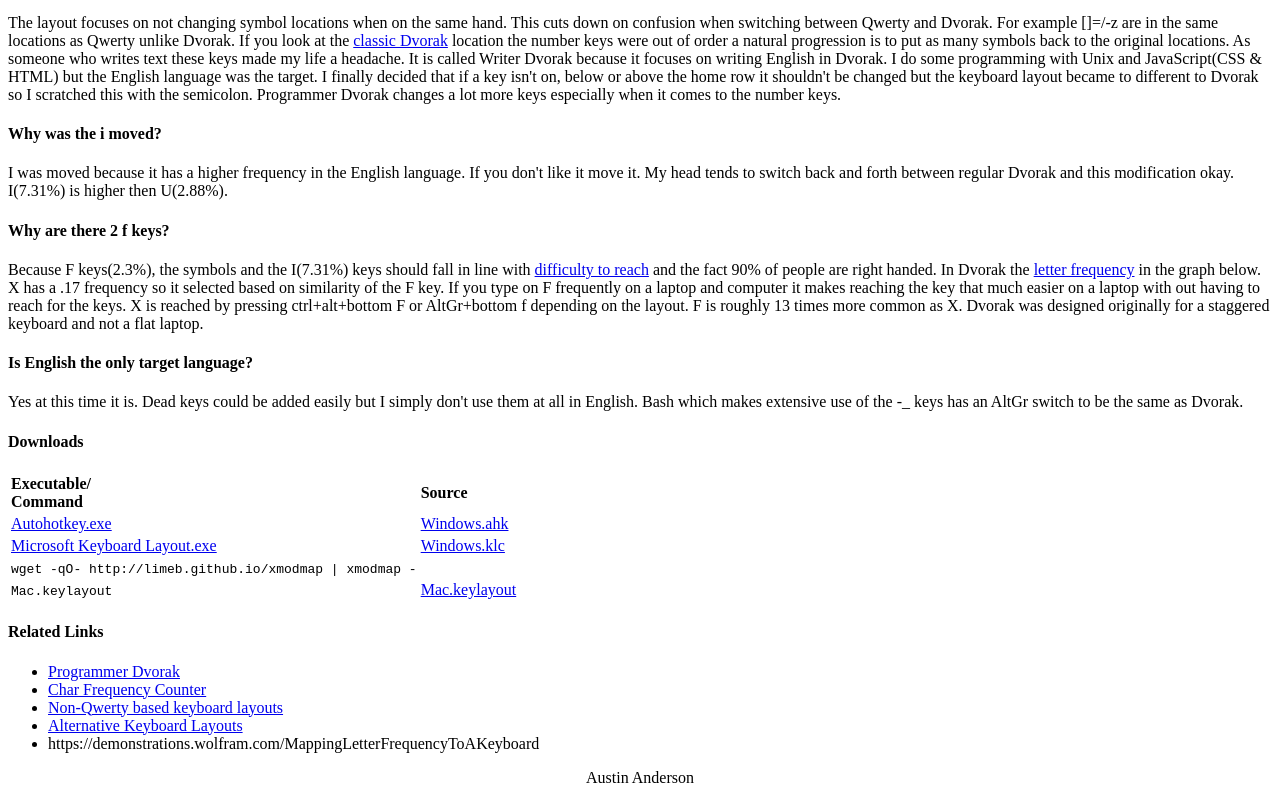
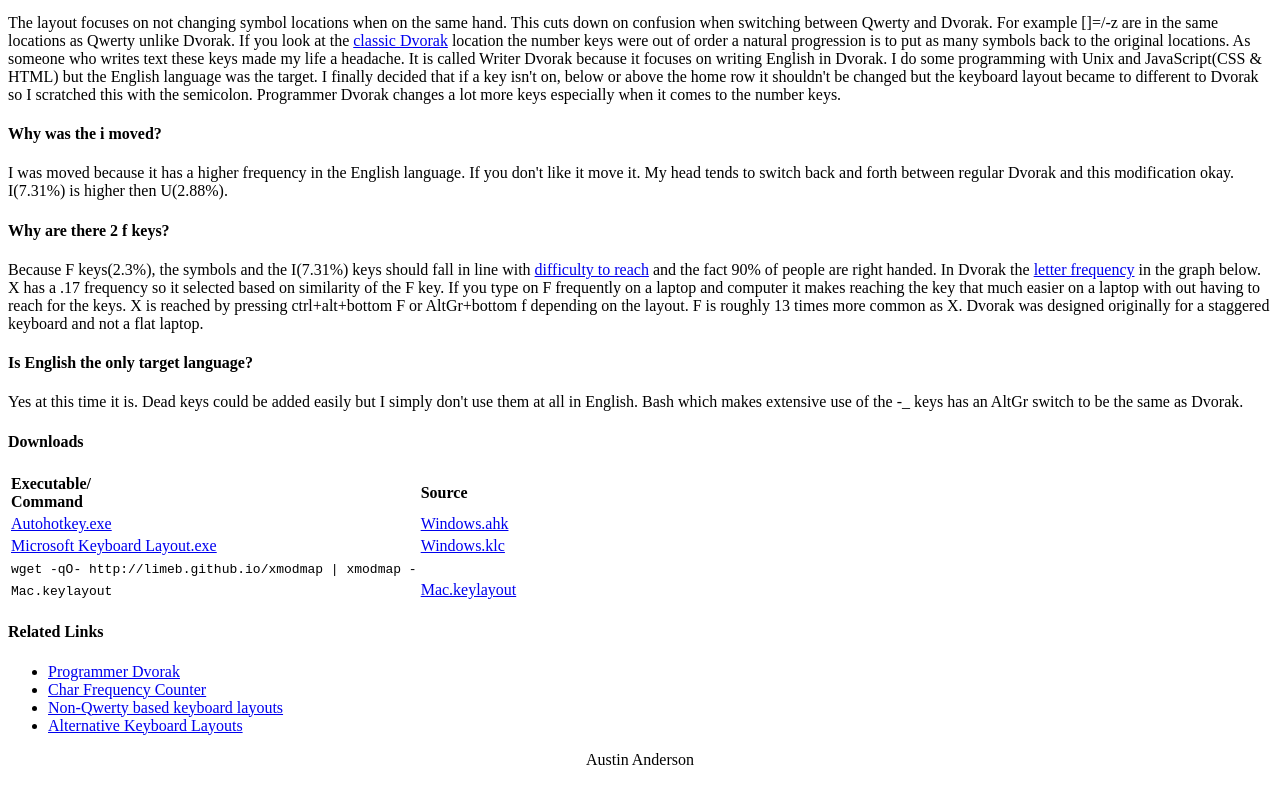
Before and after one commit to writerdvorak/writerdvorak.github.io, a plain HTML site: page index.html in a window 1280 px wide. Shown: the part 702-1497 px from the top of the page. Drawn offline with Linux system fonts and the light colour scheme.

Commit message:
remove demonstrations

```diff
--- a/index.html
+++ b/index.html
@@ -80,7 +80,6 @@ function SwapImages(){
  <li><a href="http://xahlee.info/kbd/char_frequency_counter.html">Char Frequency Counter</a></li>
  <li><a href="https://en.wikipedia.org/wiki/Keyboard_layout#Non-QWERTY-based_Latin-script_keyboard_layouts">Non-Qwerty based keyboard layouts</a></li>
  <li><a href="https://www.slant.co/options/1596/alternatives/~dvorak-simplified-keyboard-alternatives">Alternative Keyboard Layouts</a></li>
- <li>https://demonstrations.wolfram.com/MappingLetterFrequencyToAKeyboard</li>
 </ul>
 <!-- Honorable Mentions
   - https://demonstrations.wolfram.com/MappingLetterFrequencyToAKeyboard
```
